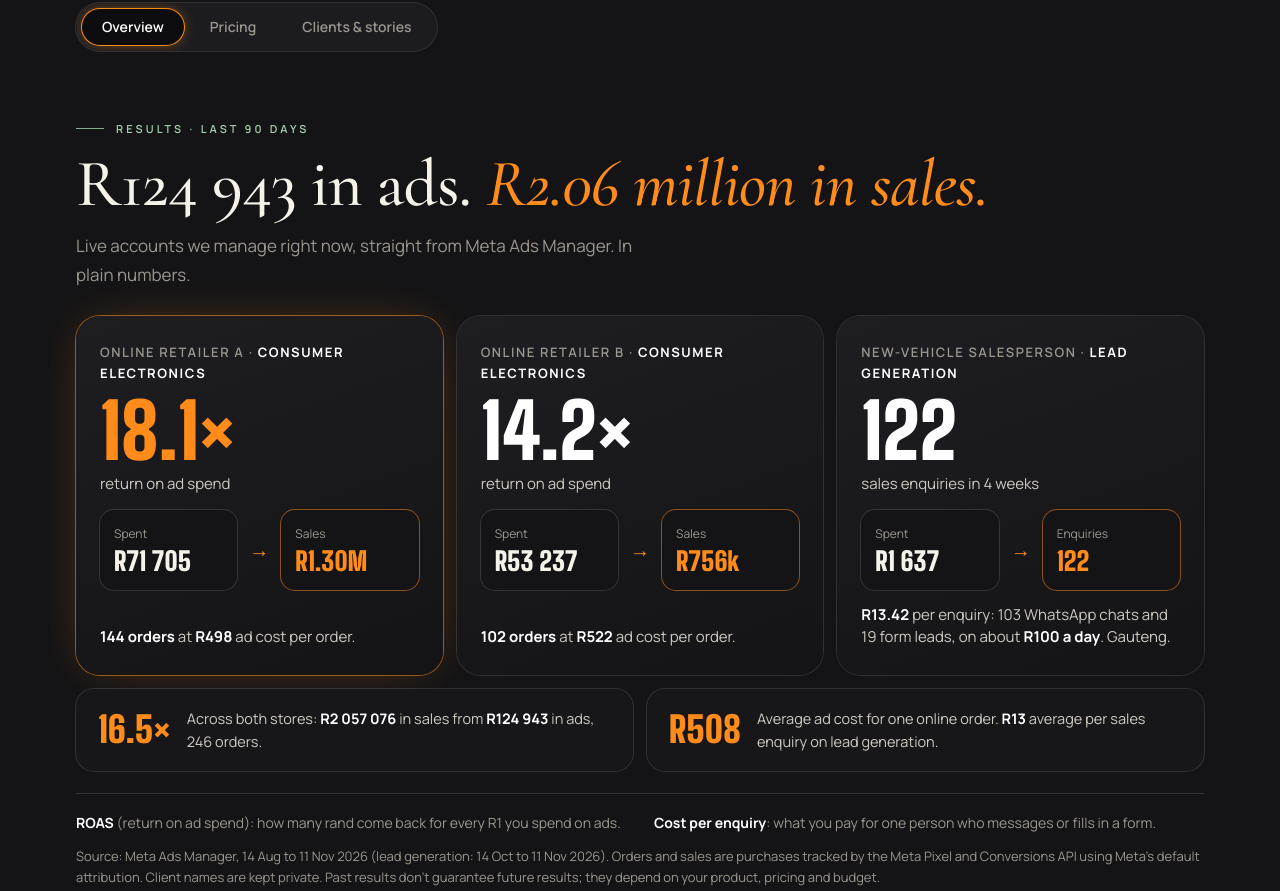
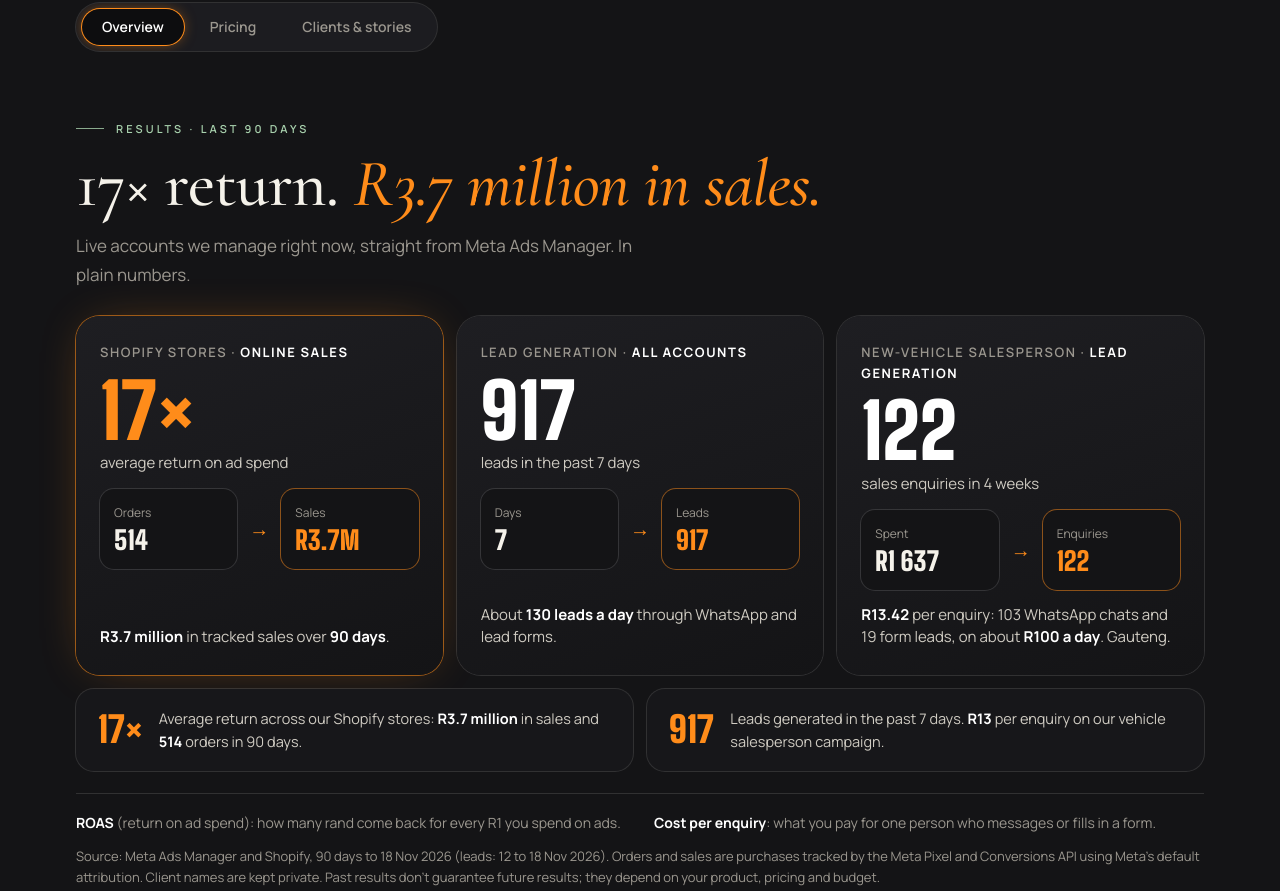
Before and after one commit to PovHoldings/povholdings-website, a plain HTML site: page divisions/meta.html in a window 1280 px wide. Shown: the part 1967-2858 px from the top of the page. Drawn offline with nearby package versions, Linux system fonts and the light colour scheme; animation ran at ten frames a second.

Commit message:
POV Meta: new stats layout, salesperson case removed
Co-Authored-By: Claude Opus 5.5 <noreply@anthropic.com>
Claude-Session: https://claude.ai/code/session_01Qu5YG1b6eW2endEj8rZwbf

```diff
--- a/assistant.js
+++ b/assistant.js
@@ -34,7 +34,7 @@
   {k:['valid','expire','quote valid'],a:'Quotes are valid for 7 days from the date they\'re issued.'},
   {k:['performance','coaching','sales training','training','milife','coach','salesperson training','sales team training','profiling','personality'],p:['performance'],a:'<b>POV Performance</b> is personalised automotive sales training with measurable results. We profile each salesperson, develop 8 core sales skills on the floor, then keep it going on <b>MiLife</b>, our platform for online learning, daily activity tracking and weekly management reports. Quoted per dealership after an introductory meeting. '+L('divisions/performance.html','See POV Performance')+'.'},
   {k:['feedback','did salespeople like','results of training','rating','testimonials performance','what did the team say'],p:['performance'],a:'From our 29 October 2026 POV Performance session, 100% of salespeople rated it 5 out of 5, and 100% would recommend it to other dealerships. '+L('divisions/performance.html#feedback','Read what they said')+'.'},
-  {k:['meta results','ads results','roas','return on ad spend','does it work','proof meta','cost per lead','how good are the ads'],p:['meta'],a:'In the last 90 days (14 Aug to 11 Nov 2026), R124 943 in Meta ads we manage brought in R2.06 million in tracked online sales: 16.5x return, 246 orders at R508 ad cost per order. A vehicle salesperson\'s personal-brand ads got 122 enquiries at R13.42 each on about R100 a day. Management is R12 500 a month; ad budget is paid to Meta directly. '+L('divisions/meta.html#results','See the results')+'.'},
+  {k:['meta results','ads results','roas','return on ad spend','does it work','proof meta','cost per lead','how good are the ads'],p:['meta'],a:'In the last 90 days (to 18 Nov 2026), Meta ads we manage brought in R3.7 million in sales on Shopify stores: 514 orders at an average 17x return on ad spend. We also generated 917 leads in the past 7 days. Management is R12 500 a month; ad budget is paid to Meta directly. '+L('divisions/meta.html#results','See the results')+'.'},
   {k:['new salespeople','new sales executives','onboard','new talent'],p:['performance'],a:'POV Performance has a programme for new sales executives: profiling from day one, core sales skills and MiLife templates for calls, email and WhatsApp. '+L('divisions/performance.html#pricing','See programmes')+'.'},
   {k:['managers see','reporting','report','visibility','track'],p:['performance'],a:'With MiLife, management gets weekly insights into each salesperson\'s activity, development and progress. '+L('divisions/performance.html#milife','See MiLife')+'.'},
   {k:['meta','ads','facebook ads','instagram ads','advertising','leads','lead generation','conversionco','marketing','campaign'],p:['meta'],a:'<b>POV Meta</b> runs Facebook and Instagram ads with <b>ConversionCo</b>: WhatsApp leads for dealerships and sales for online stores. Flat monthly management fee; ad budget from about R100 a day for leads, R250\u2013R500 a day for stores, paid directly to Meta. '+L('divisions/meta.html','See POV Meta')+'.'},
--- a/divisions/meta.html
+++ b/divisions/meta.html
@@ -171,16 +171,16 @@ a.partner{text-decoration:none}a.partner i{font-style:normal;color:var(--gold)}
       </div>
       <div class="rl-hero rv">
         <small>Tracked online sales · last 90 days</small>
-        <b class="rl-big" data-to="2057076" data-pre="R">R0</b>
-        <div class="rl-flow"><div class="rf in"><span>Spent on ads</span><b data-to="124943" data-pre="R">R0</b></div><div class="rf-arrow" aria-hidden="true"><i></i></div><div class="rf out"><span>Brought back in sales</span><b data-to="2057076" data-pre="R">R0</b></div></div>
-        <div class="rl-bar" aria-hidden="true"><i class="a" style="--w:6.07%"></i><i class="b"></i></div>
+        <b class="rl-big" data-to="3.7" data-dec="1" data-pre="R" data-suf="M">R0</b>
+        <div class="rl-flow"><div class="rf in"><span>Every rand on ads</span><b data-to="1" data-pre="R">R0</b></div><div class="rf-arrow" aria-hidden="true"><i></i></div><div class="rf out"><span>Brought back in sales</span><b data-to="17" data-pre="R">R0</b></div></div>
+        <div class="rl-bar" aria-hidden="true"><i class="a" style="--w:5.9%"></i><i class="b"></i></div>
       </div>
       <div class="rl-grid rv">
-        <div class="rg"><small>Return on ad spend</small><b data-to="16.5" data-dec="1" data-suf="×">0×</b><span>Every <strong>R1</strong> in ads brought back <strong>R16.46</strong></span></div>
-        <div class="rg"><small>Orders from ads</small><b data-to="246">0</b><span>Online orders driven by Meta ads, about <strong>3 a day</strong></span></div>
-        <div class="rg"><small>Cost per order</small><b data-to="508" data-pre="R">R0</b><span>Average ad cost to win one online order</span></div>
+        <div class="rg"><small>Return on ad spend</small><b data-to="17" data-suf="×">0×</b><span>Average: every <strong>R1</strong> in ads brought back <strong>R17</strong></span></div>
+        <div class="rg"><small>Orders from ads</small><b data-to="514">0</b><span>Shopify orders driven by Meta ads, about <strong>6 a day</strong></span></div>
+        <div class="rg"><small>Leads generated</small><b data-to="917">0</b><span>Sales leads in the <strong>past 7 days</strong></span></div>
       </div>
-      <div class="rl-foot rv"><p>Meta Ads Manager, 14 August to 11 November 2026. Client names kept private. Ad spend is paid by each client directly to Meta. Past results don't guarantee future results.</p><a class="pill solid" href="#results">See campaign breakdowns <i>→</i></a></div>
+      <div class="rl-foot rv"><p>Meta Ads Manager and Shopify, 90 days to 18 November 2026. Client names kept private. Ad spend is paid by each client directly to Meta. Past results don't guarantee future results.</p><a class="pill solid" href="#results">See campaign breakdowns <i>→</i></a></div>
 
     </div>
   </div></section>
@@ -188,20 +188,20 @@ a.partner{text-decoration:none}a.partner i{font-style:normal;color:var(--gold)}
   <div class="tabs-wrap"><div class="wrap"><nav class="tabs" aria-label="POV Meta pages"><a href="#overview">Overview</a><a href="#pricing">Pricing</a><a href="#stories">Clients &amp; stories</a></nav></div></div>
 
   <section class="view wrap" id="v-overview" data-view="overview">
-    <div class="block" id="results"><p class="kicker">Results · last 90 days</p><h2 style="margin-top:14px">R124 943 in ads. <em>R2.06 million in sales.</em></h2>
+    <div class="block" id="results"><p class="kicker">Results · last 90 days</p><h2 style="margin-top:14px">17× return. <em>R3.7 million in sales.</em></h2>
       <p class="sub">Live accounts we manage right now, straight from Meta Ads Manager. In plain numbers.</p>
       <div class="rx">
         <article class="rc hot">
-          <p class="rc-t">Online retailer A · <b>consumer electronics</b></p>
-          <div class="rc-big"><b>18.1×</b><span>return on ad spend</span></div>
-          <div class="coin"><div><small>Spent</small><b>R71 705</b></div><i>→</i><div><small>Sales</small><b>R1.30M</b></div></div>
-          <p class="rc-p"><b>144 orders</b> at <b>R498</b> ad cost per order.</p>
+          <p class="rc-t">Shopify stores · <b>online sales</b></p>
+          <div class="rc-big"><b>17×</b><span>average return on ad spend</span></div>
+          <div class="coin"><div><small>Orders</small><b>514</b></div><i>→</i><div><small>Sales</small><b>R3.7M</b></div></div>
+          <p class="rc-p"><b>R3.7 million</b> in tracked sales over <b>90 days</b>.</p>
         </article>
         <article class="rc">
-          <p class="rc-t">Online retailer B · <b>consumer electronics</b></p>
-          <div class="rc-big"><b>14.2×</b><span>return on ad spend</span></div>
-          <div class="coin"><div><small>Spent</small><b>R53 237</b></div><i>→</i><div><small>Sales</small><b>R756k</b></div></div>
-          <p class="rc-p"><b>102 orders</b> at <b>R522</b> ad cost per order.</p>
+          <p class="rc-t">Lead generation · <b>all accounts</b></p>
+          <div class="rc-big"><b>917</b><span>leads in the past 7 days</span></div>
+          <div class="coin"><div><small>Days</small><b>7</b></div><i>→</i><div><small>Leads</small><b>917</b></div></div>
+          <p class="rc-p">About <b>130 leads a day</b> through WhatsApp and lead forms.</p>
         </article>
         <article class="rc">
           <p class="rc-t">New-vehicle salesperson · <b>lead generation</b></p>
@@ -211,11 +211,11 @@ a.partner{text-decoration:none}a.partner i{font-style:normal;color:var(--gold)}
         </article>
       </div>
       <div class="rx2">
-        <div><b>16.5×</b><span>Across both stores: <b>R2 057 076</b> in sales from <b>R124 943</b> in ads, 246 orders.</span></div>
-        <div><b>R508</b><span>Average ad cost for one online order. <b>R13</b> average per sales enquiry on lead generation.</span></div>
+        <div><b>17×</b><span>Average return across our Shopify stores: <b>R3.7 million</b> in sales and <b>514</b> orders in 90 days.</span></div>
+        <div><b>917</b><span>Leads generated in the past 7 days. <b>R13</b> per enquiry on our vehicle salesperson campaign.</span></div>
       </div>
       <div class="gloss"><p><b>ROAS</b> (return on ad spend): how many rand come back for every R1 you spend on ads.</p><p><b>Cost per enquiry</b>: what you pay for one person who messages or fills in a form.</p></div>
-      <p class="fine">Source: Meta Ads Manager, 14 Aug to 11 Nov 2026 (lead generation: 14 Oct to 11 Nov 2026). Orders and sales are purchases tracked by the Meta Pixel and Conversions API using Meta's default attribution. Client names are kept private. Past results don't guarantee future results; they depend on your product, pricing and budget.</p></div>
+      <p class="fine">Source: Meta Ads Manager and Shopify, 90 days to 18 Nov 2026 (leads: 12 to 18 Nov 2026). Orders and sales are purchases tracked by the Meta Pixel and Conversions API using Meta's default attribution. Client names are kept private. Past results don't guarantee future results; they depend on your product, pricing and budget.</p></div>
     <div class="block"><h2>Included <em>every month</em></h2><p class="sub">One monthly fee. Your ad budget goes straight to Meta.</p>
       <ul class="incl"><li>Strategy for sales, leads or WhatsApp enquiries</li><li>Account, Pixel and Conversions API set up</li><li>New image ads every month, plus video editing</li><li>Ad copy written and tested</li><li>Broad, interest, lookalike and retargeting audiences</li><li>Daily budget management</li><li>Instant forms or WhatsApp flows for leads</li><li>Weekly update and monthly report</li></ul>
       <p class="fine">No content? POV shoots the ads for you.</p></div>
@@ -243,8 +243,8 @@ a.partner{text-decoration:none}a.partner i{font-style:normal;color:var(--gold)}
   </section>
   <section class="view wrap" id="v-stories" data-view="stories" hidden>
     <div class="block"><p class="kicker">Results</p><h2 style="margin-top:14px">Recent campaigns</h2><p class="sub">Last 90 days. Client names are kept private.</p><div class="grid3">
-      <article class="slab feature"><span class="num">Online retailer A</span><h3>18.1× return</h3><p>R1 301 145 in sales from R71 705 in Meta spend. 144 orders at R498 each.</p></article>
-      <article class="slab feature"><span class="num">Online retailer B</span><h3>14.2× return</h3><p>R755 931 in sales from R53 237 in Meta spend. 102 orders at R522 each.</p></article>
+      <article class="slab feature"><span class="num">Shopify stores</span><h3>R3.7M in sales</h3><p>514 orders in 90 days at an average 17× return on ad spend.</p></article>
+      <article class="slab feature"><span class="num">Lead generation</span><h3>917 leads</h3><p>Generated in the past 7 days through WhatsApp and lead forms.</p></article>
       <article class="slab feature"><span class="num">Vehicle salesperson</span><h3>122 enquiries</h3><p>R13.42 per enquiry on about R100 a day. 103 WhatsApp chats and 19 form leads in 4 weeks.</p></article></div></div>
     <div class="block"><p class="kicker">In their words</p><div class="grid2" style="margin-top:20px">
       <article class="slab"><p class="quote-s">"These are real buyers, not time-wasters."</p><small>Online business · lead generation</small></article>
```
Also changed, not shown: divisions/growth.html (+1 -1 lines), index.html (+2 -2 lines), vid/reels/chery-silver-lakes-francois-van-coke-kaartjie-kompetisie.webp (deleted).
